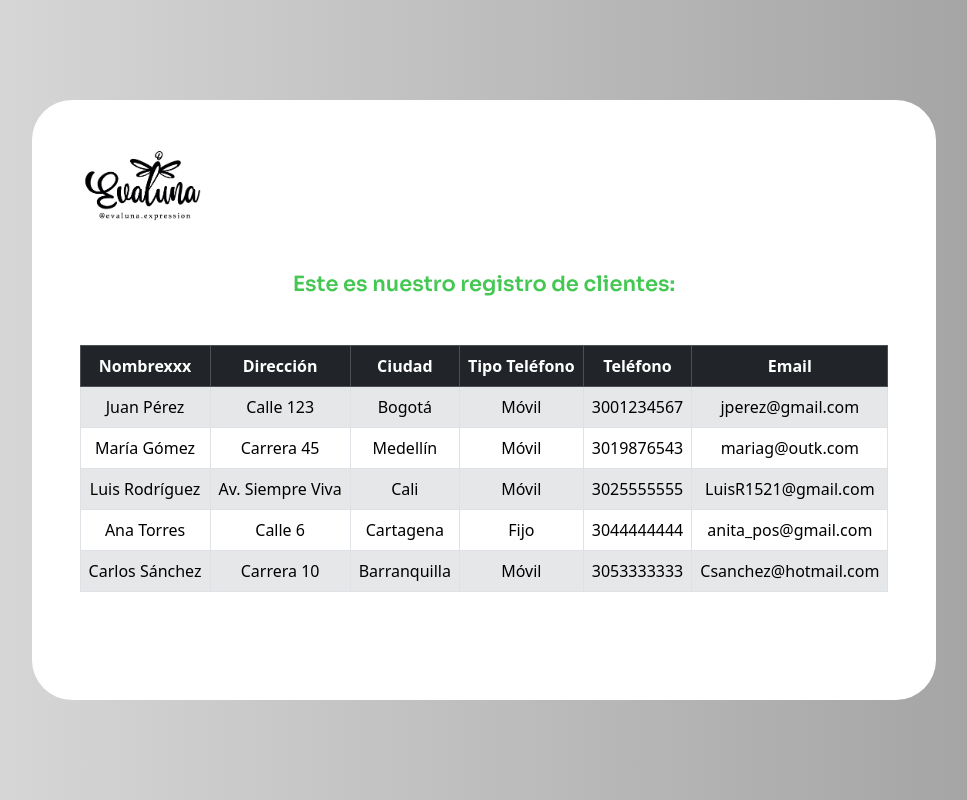
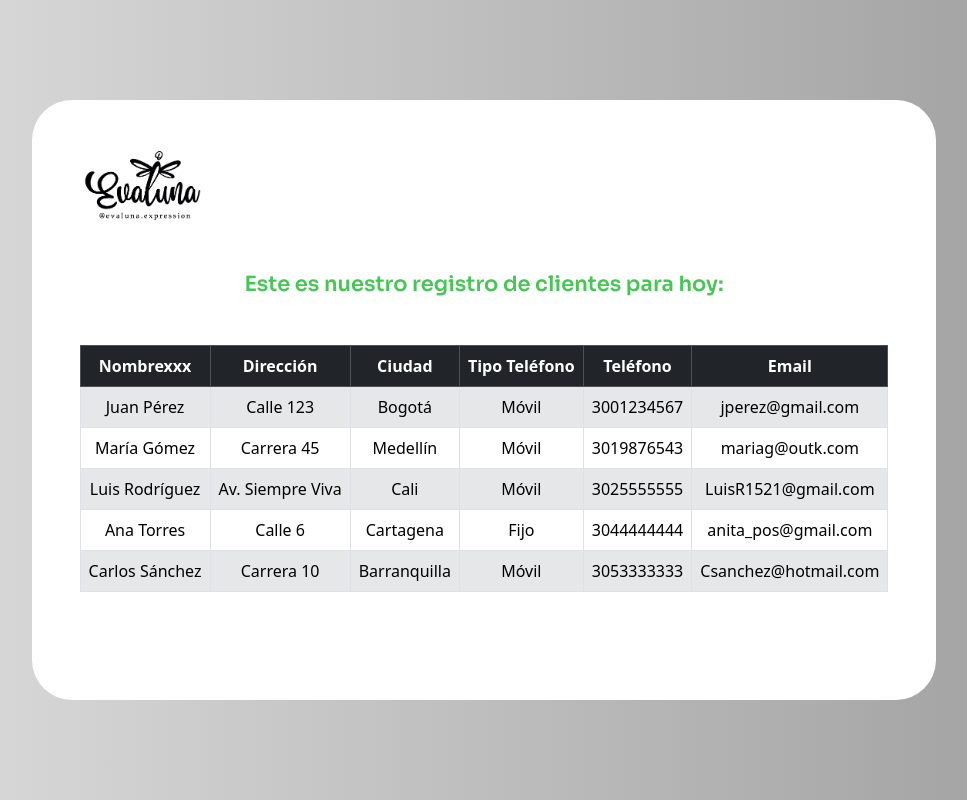
Before and after one commit to Mymera/ic_clientes, a PHP site: page /consulta/consulta_general.php in a window 1280 px wide. Shown: the whole page, without its empty margins (156-1123 px from the left). Run offline with PHP 8.4, Linux system fonts and the light colour scheme; data comes from the database, SQL or seed files in the repository.

Commit message:
se ajusta titulo

```diff
--- a/consulta/consulta_general.php
+++ b/consulta/consulta_general.php
@@ -28,7 +28,7 @@
                 <img src="../img/evaluna.png" class="img-fluid h-100" style="max-width: 30%; min-width: 30%;" alt="login 1 logo"/>
             </div>
             <div class="col-12 text-center titulologin">
-                <h5 class="titulologin my-5"> Este es nuestro registro de clientes: </h5>
+                <h5 class="titulologin my-5"> Este es nuestro registro de clientes para hoy: </h5>
         </div>
 
     <div class="mt-5">
```
